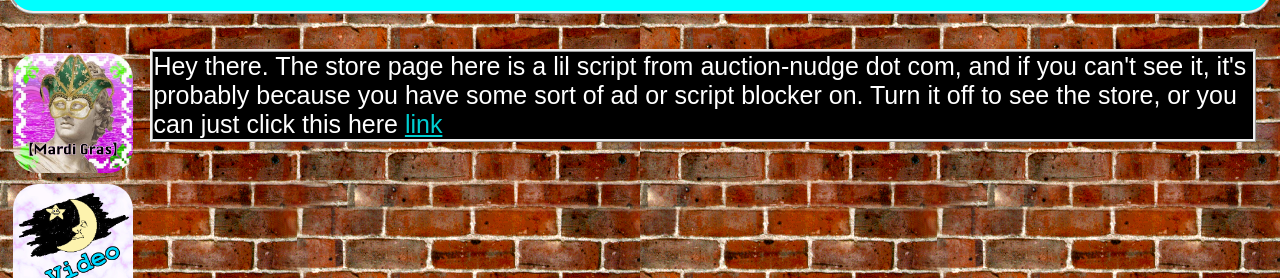
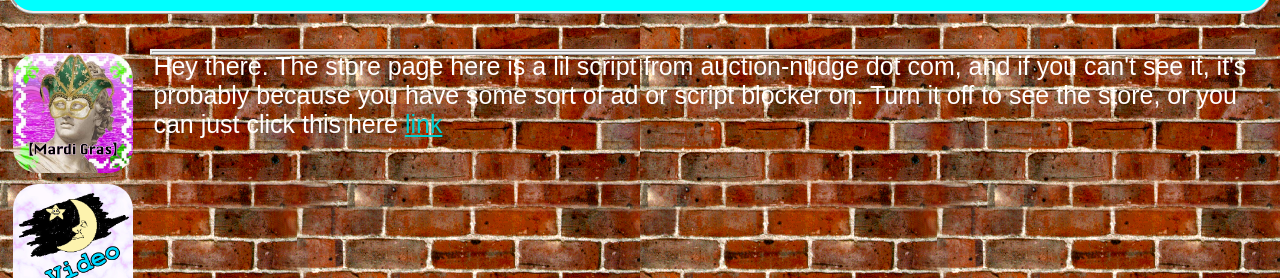
Before and after one commit to kreweofvaporwave/kreweofvaporwave.github.io, a plain HTML site: page vkvstore.htm in a window 1280 px wide. Shown: the part 959-1237 px from the top of the page. Drawn offline with Linux system fonts and the light colour scheme.

Commit message:
Update vkvstore.htm

```diff
--- a/vkvstore.htm
+++ b/vkvstore.htm
@@ -20,6 +20,6 @@
     </ul>
          <div class="bodytext">
              <script type="text/javascript" src="//www.auctionnudge.com/feed/item/js/theme/details/page/init/img_size/200/show_logo/1/lang/english/SellerID/kreweofvalue/siteid/0/MaxEntries/12/sortOrder/StartTimeNewest"></script>
-        <div style="background-color: black; border-style: ridge;" id="auction-nudge-items" class="auction-nudge">Hey there. The store page here is a lil script from auction-nudge dot com, and if you can't see it, it's probably because you have some sort of ad or script blocker on. Turn it off to see the store, or you can just click this here <a href="https://www.ebay.com/sch/kreweofvalue/m.html?_nkw=&_armrs=1&_ipg=&_from=">link</a></div></div>
+             <div style="background-color: black; border-style: ridge;" id="auction-nudge-items" class="auction-nudge"><div style="position:absolute;"> Hey there. The store page here is a lil script from auction-nudge dot com, and if you can't see it, it's probably because you have some sort of ad or script blocker on. Turn it off to see the store, or you can just click this here <a href="https://www.ebay.com/sch/kreweofvalue/m.html?_nkw=&_armrs=1&_ipg=&_from=">link</a></div></div></div>
 </body>
 </html>
```
